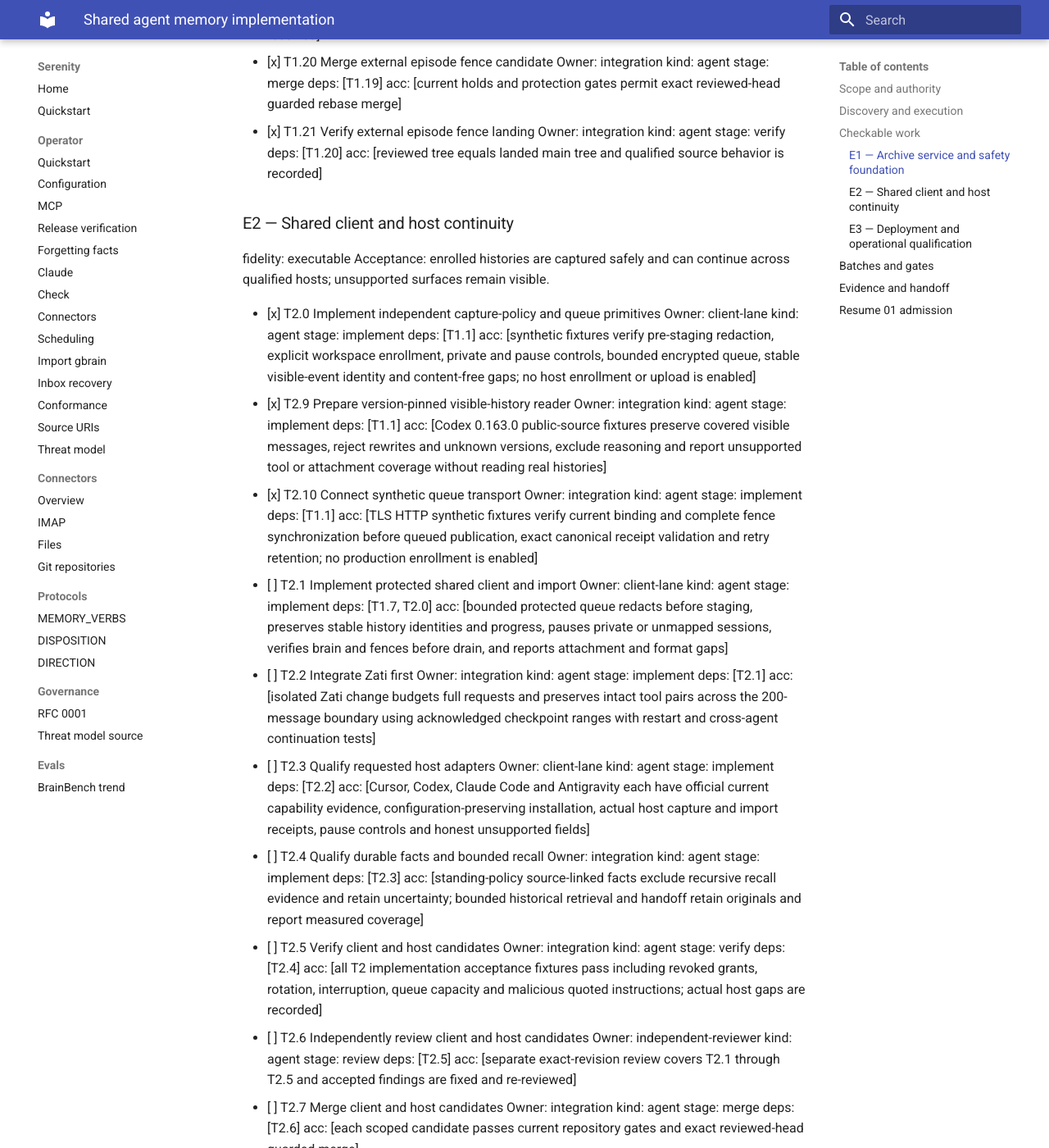
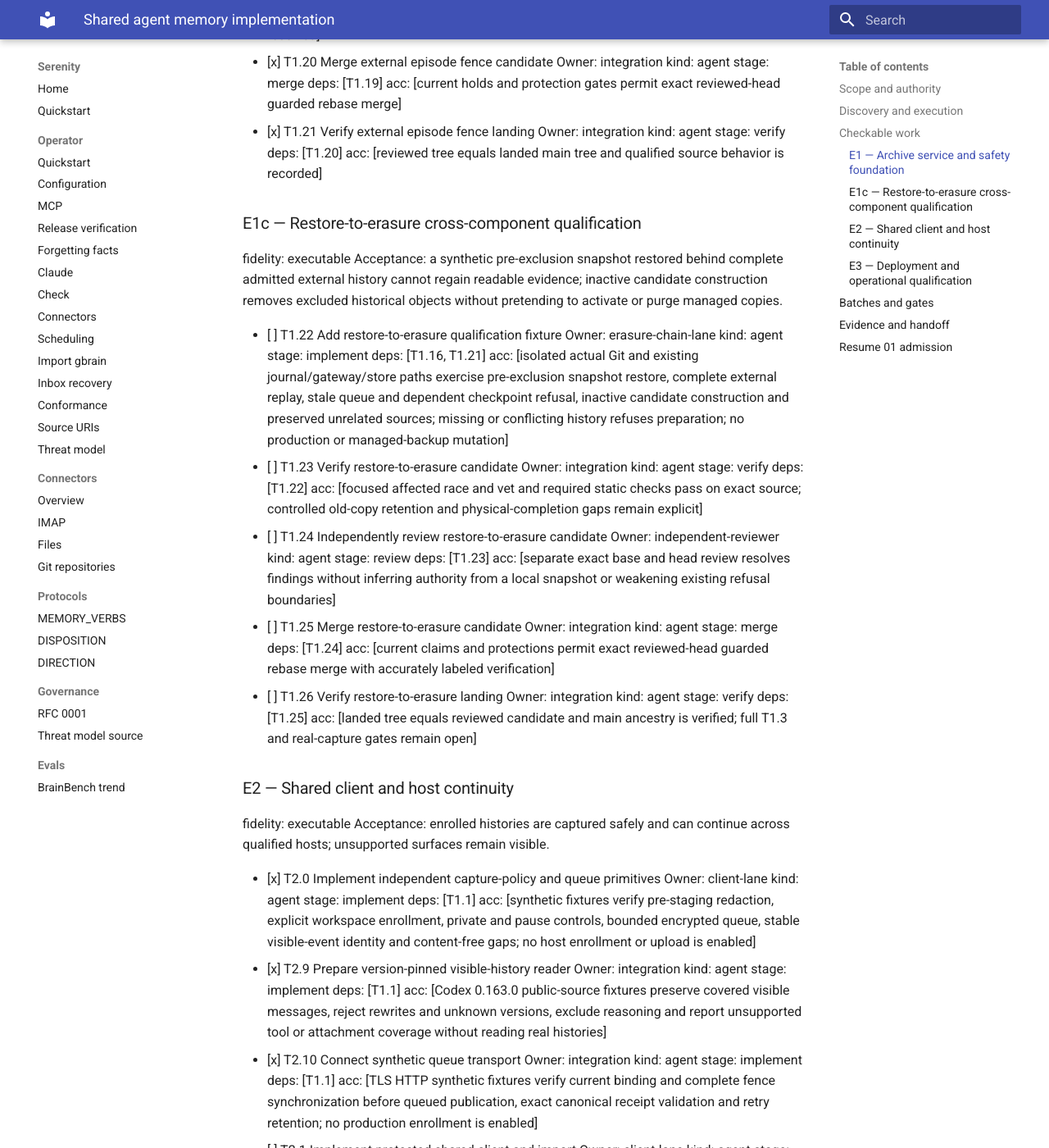
Before and after one commit to sirerun/serenity, an MkDocs documentation site: the page built from docs/plans/shared-agent-memory-implementation-20261016.md, in a window 1280 px wide and 1400 px high, scrolled down 2950 px. Shown: the whole window at 82% size. Built offline with MkDocs 1.6.1 and Material for MkDocs 9.7.7, drawn with Linux system fonts in a browser that asks for light colours; some of the changed text lies outside the part shown.

Commit message:
Plan bounded restore-to-erasure qualification

```diff
--- a/docs/plans/shared-agent-memory-implementation-20261016.md
+++ b/docs/plans/shared-agent-memory-implementation-20261016.md
@@ -42,6 +42,16 @@ Acceptance: additive gated archive API has exact evidence, bounded admission, ex
 - [x] T1.19 Independently review external episode fences  Owner: independent-reviewer  kind: agent  stage: review  deps: [T1.18]  acc: [independent exact base and head review covers T1.17 and T3.12 and compatibility and deployment rollback requirements with findings resolved]
 - [x] T1.20 Merge external episode fence candidate  Owner: integration  kind: agent  stage: merge  deps: [T1.19]  acc: [current holds and protection gates permit exact reviewed-head guarded rebase merge]
 - [x] T1.21 Verify external episode fence landing  Owner: integration  kind: agent  stage: verify  deps: [T1.20]  acc: [reviewed tree equals landed main tree and qualified source behavior is recorded]
+
+### E1c — Restore-to-erasure cross-component qualification
+fidelity: executable
+Acceptance: a synthetic pre-exclusion snapshot restored behind complete admitted external history cannot regain readable evidence; inactive candidate construction removes excluded historical objects without pretending to activate or purge managed copies.
+
+- [ ] T1.22 Add restore-to-erasure qualification fixture  Owner: erasure-chain-lane  kind: agent  stage: implement  deps: [T1.16, T1.21]  acc: [isolated actual Git and existing journal/gateway/store paths exercise pre-exclusion snapshot restore, complete external replay, stale queue and dependent checkpoint refusal, inactive candidate construction and preserved unrelated sources; missing or conflicting history refuses preparation; no production or managed-backup mutation]
+- [ ] T1.23 Verify restore-to-erasure candidate  Owner: integration  kind: agent  stage: verify  deps: [T1.22]  acc: [focused affected race and vet and required static checks pass on exact source; controlled old-copy retention and physical-completion gaps remain explicit]
+- [ ] T1.24 Independently review restore-to-erasure candidate  Owner: independent-reviewer  kind: agent  stage: review  deps: [T1.23]  acc: [separate exact base and head review resolves findings without inferring authority from a local snapshot or weakening existing refusal boundaries]
+- [ ] T1.25 Merge restore-to-erasure candidate  Owner: integration  kind: agent  stage: merge  deps: [T1.24]  acc: [current claims and protections permit exact reviewed-head guarded rebase merge with accurately labeled verification]
+- [ ] T1.26 Verify restore-to-erasure landing  Owner: integration  kind: agent  stage: verify  deps: [T1.25]  acc: [landed tree equals reviewed candidate and main ancestry is verified; full T1.3 and real-capture gates remain open]
 
 ### E2 — Shared client and host continuity
 fidelity: executable
@@ -152,3 +162,5 @@ Resume replay landing: PR391 independently accepted5d0c9d1cbcd36f3fdb8f4b57313ae
 Fixture source verification: ecbdcb01 Python12 filesystem/systemd model tests passed. DGX identified the missing existing checkout immutability trigger in the strict schema inventory; corrected325bf7ec with required-trigger regression. Cleanup/static findings fixed608bdb3551825cb0a1d17ddcce1c7ac77408eb4d; package race/vet, lint2.11.4 and govuln1.9.0 pass. An explicitly injected source-only schema harness produced9bd9153fd18f433eb1d0416c7faa38ca6eefdc29ebcd8585f3a021b8b63ed963 from a fresh synthetic schema10 database. Rebase preserves fixture source byte-for-byte. Model tests do not establish real UID/FD/systemd/provider behavior.
 
 Source merge and live packet sequencing: T3.9 reviews the source and offline custody contract; the exact signed artifacts and fresh operational packet can only be finalized after source lands. Their original mandatory independent review is preserved explicitly in T3.13, before bounded T3.14 execution and T3.15 receipt verification. These new rows do not close or replace original full T3.3 (all API/privacy/restore/physical-erasure gates), T3.4–T3.6, or any remaining client/host task.
+
+Resume01 additional bounded lane at20:10UTC: parent retains live authority/host recovery ownership; isolated erasure-chain lane owns only new synthetic cross-component qualification and necessary narrow episode-specific helpers. It cannot activate or purge a production source, edit foreign lifecycle/backup interfaces, change capture capabilities or launch helpers. Existing57taskIDs include all prior52 unchanged. No live or managed-restore acceptance is implied.
```
